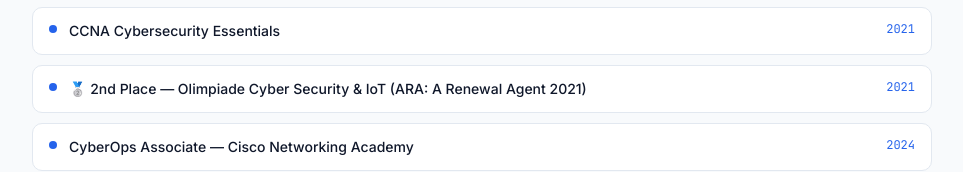
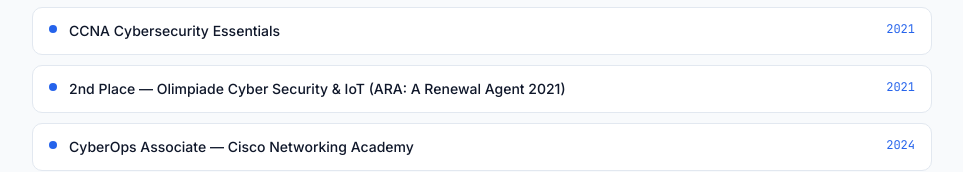
Before and after one commit to sofiyaa31/portfolio, a plain HTML site: page index.html in a window 1280 px wide. Shown: the part 3533-3705 px from the top of the page, without its empty margins (158-1121 px from the left). Drawn offline with Linux system fonts and the light colour scheme.

Commit message:
Update index.html

```diff
--- a/index.html
+++ b/index.html
@@ -284,7 +284,7 @@
         <div class="cert-item clickable" onclick="openModal('MikroTik Certified Network Associate (MTCNA)', 'certificates/mtcna.pdf')"><div class="cert-dot"></div><span class="cert-name">MikroTik Certified Network Associate (MTCNA)</span><span class="cert-view-icon">👁</span><span class="cert-year">2025</span></div>
         <div class="cert-item clickable" onclick="openModal('CCNAv7: Introduction to Networks', 'certificates/ccna-intro.pdf')"><div class="cert-dot"></div><span class="cert-name">CCNAv7: Introduction to Networks</span><span class="cert-view-icon">👁</span><span class="cert-year">2022</span></div>
         <div class="cert-item clickable" onclick="openModal('CCNA Cybersecurity Essentials', 'certificates/ccna-cybersecurity.pdf')"><div class="cert-dot"></div><span class="cert-name">CCNA Cybersecurity Essentials</span><span class="cert-view-icon">👁</span><span class="cert-year">2021</span></div>
-        <div class="cert-item clickable" onclick="openModal('2nd Place — Olimpiade Cyber Security & IoT (ARA 2021)', 'certificates/ara-2nd-place.pdf')"><div class="cert-dot"></div><span class="cert-name">🥈 2nd Place — Olimpiade Cyber Security & IoT (ARA: A Renewal Agent 2021)</span><span class="cert-view-icon">👁</span><span class="cert-year">2021</span></div>
+        <div class="cert-item clickable" onclick="openModal('2nd Place — Olimpiade Cyber Security & IoT (ARA 2021)', 'certificates/ara-2nd-place.pdf')"><div class="cert-dot"></div><span class="cert-name">2nd Place — Olimpiade Cyber Security & IoT (ARA: A Renewal Agent 2021)</span><span class="cert-view-icon">👁</span><span class="cert-year">2021</span></div>
         <div class="cert-item clickable" onclick="openModal('CyberOps Associate — Cisco Networking Academy', 'certificates/cisco-cyberops.pdf')"><div class="cert-dot"></div><span class="cert-name">CyberOps Associate — Cisco Networking Academy</span><span class="cert-view-icon">👁</span><span class="cert-year">2024</span></div>
         <div class="cert-item clickable" onclick="openModal('Cyber Threat Management — Cisco Networking Academy & Digitalent Kominfo', 'certificates/cisco-cyber-threat.pdf')"><div class="cert-dot"></div><span class="cert-name">Cyber Threat Management — Cisco Networking Academy & Digitalent Kominfo</span><span class="cert-view-icon">👁</span><span class="cert-year">2024</span></div>
         <div class="cert-item clickable" onclick="openModal('Network Defense — Cisco Networking Academy & Digitalent Kominfo', 'certificates/cisco-network-defense.pdf')"><div class="cert-dot"></div><span class="cert-name">Network Defense — Cisco Networking Academy & Digitalent Kominfo</span><span class="cert-view-icon">👁</span><span class="cert-year">2024</span></div>
```
